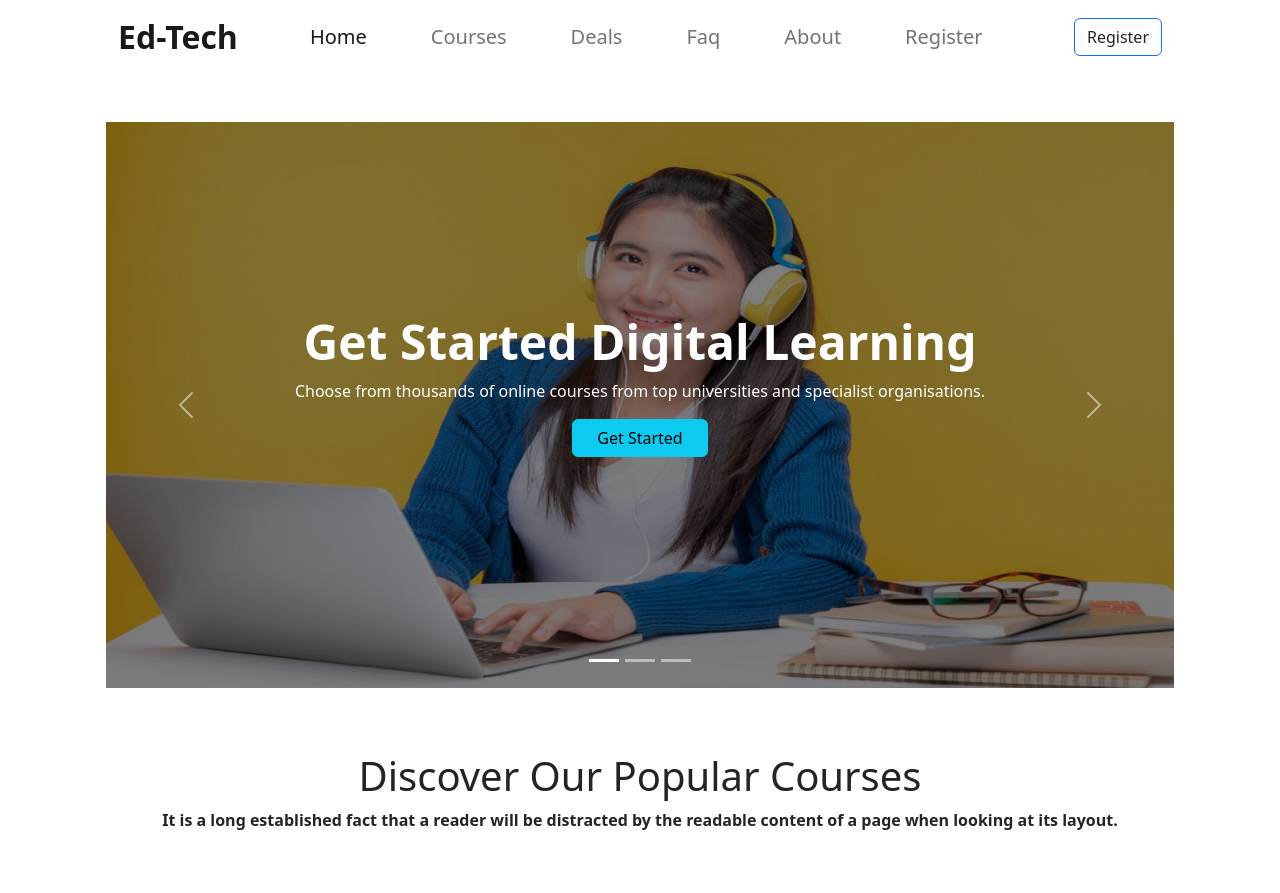
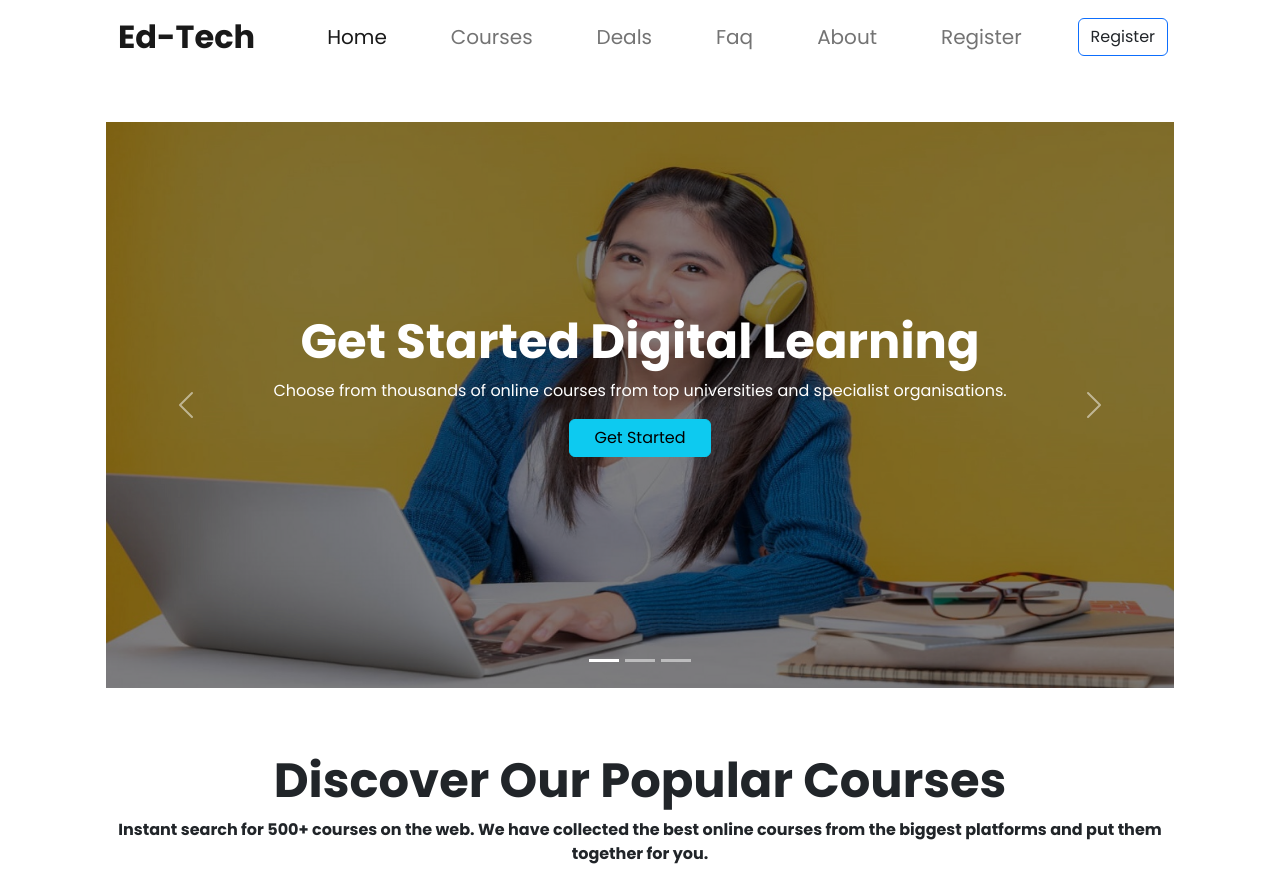
Before and after one commit to Ovijitnath/EdTech-Website, a plain HTML site: page index.html in a window 1280 px wide. Shown: the top 893 px of the page. Drawn offline with nearby package versions, Linux system fonts and the light colour scheme.

Commit message:
Final Commit

```diff
--- a/index.html
+++ b/index.html
@@ -15,6 +15,10 @@
 
     <!-- Font Awesome Link -->
     <script src="https://kit.fontawesome.com/2c779a1eee.js" crossorigin="anonymous"></script>
+
+    <style>
+        @import url('https://fonts.googleapis.com/css2?family=Lobster&family=Poppins:wght@400;700&display=swap');
+    </style>
 
 </head>
 
@@ -39,7 +43,7 @@
                                 <a class="nav-link" href="#course">Courses</a>
                             </li>
                             <li class="nav-item ps-5">
-                                <a class="nav-link" href="#">Deals</a>
+                                <a class="nav-link" href="#register">Deals</a>
                             </li>
                             <li class="nav-item ps-5">
                                 <a class="nav-link" href="#faq">Faq</a>
@@ -131,10 +135,10 @@
         <!-- Discover Course Section Starts -->
         <section class="container pt-3 pb-5" id="course">
             <div class="text-center fw-bold">
-                <h1>Discover Our Popular
+                <h1 class="display-5 fw-bold">Discover Our Popular
                     Courses</h1>
-                <p class="fw-semibold">It is a long established fact that a reader will be distracted by the readable
-                    content of a page when looking at its layout.</p>
+                <p class="fw-semibold">Instant search for 500+ courses on the web. We have collected the best online
+                    courses from the biggest platforms and put them together for you.</p>
             </div>
             <div class="pt-5">
                 <div class="row g-4">
@@ -235,6 +239,7 @@
         <!-- Discover Course Section Ends -->
 
 
+
         <!-- Ready To Join Section Starts -->
         <section class="container" id="register">
             <div class="container row d-flex  justify-content-center align-items-center  bg-info p-3 mt-5">
@@ -306,7 +311,7 @@
             <div class="container">
                 <div class="text-center fw-bold p-5">
 
-                    <h1>Frequently Asked Questions</h1>
+                    <h1 class="display-5 fw-bold">Frequently Asked Questions</h1>
                     <p class="fw-semibold">It’s no secret that the best companies put their customers first.
 
                         95% of consumers believe that a good customer experience is important to brand loyalty.
@@ -451,7 +456,7 @@
     </main>
 
 
-    <footer class="container bg-dark text-light text-center w-100" id="about">
+    <footer class="container bg-dark text-light text-center  p-5" id="about">
         <div class="container">
             <div>
                 <h3 class="">Ed-Tech</h3>
--- a/style.css
+++ b/style.css
@@ -2,6 +2,10 @@
     background-color:
         red
 } */
+body {
+    font-family: 'Lobster', cursive;
+    font-family: 'Poppins', sans-serif;
+}
 
 .brightness {
     filter: brightness(50%);
```
